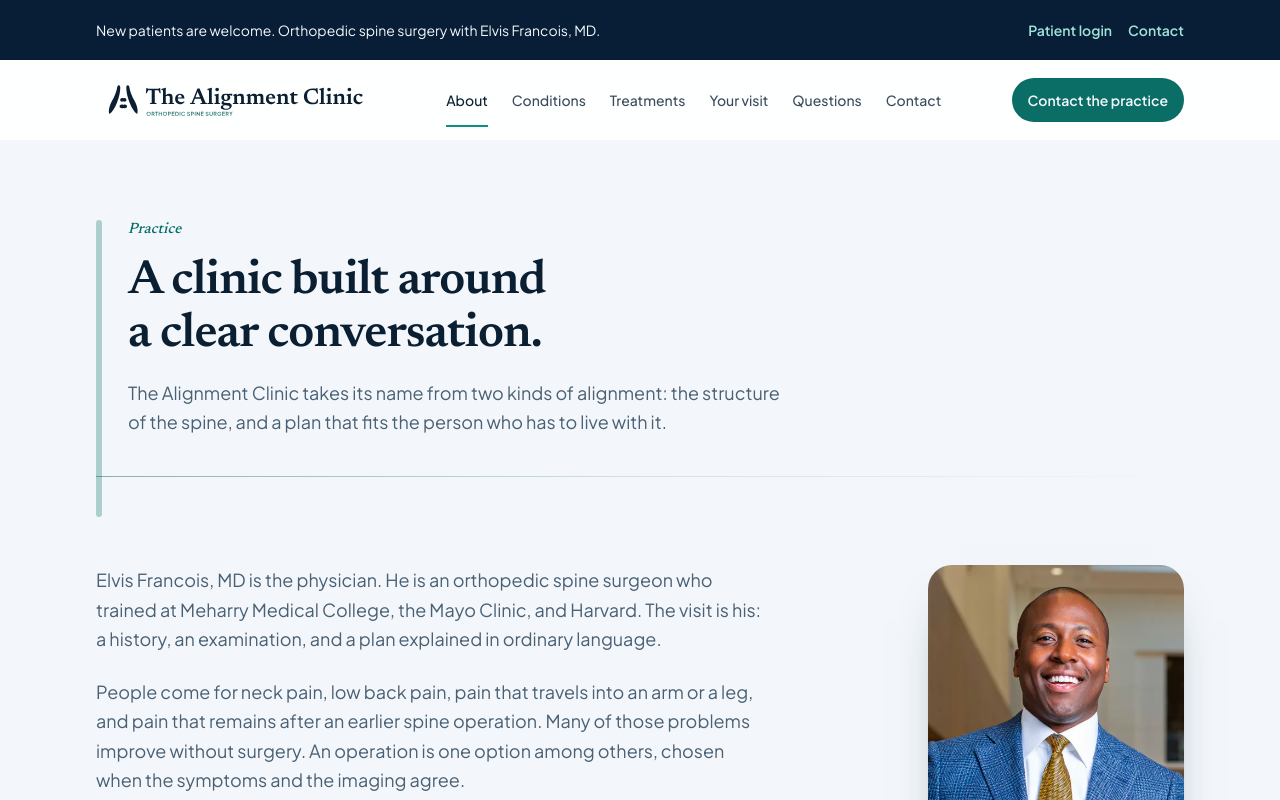
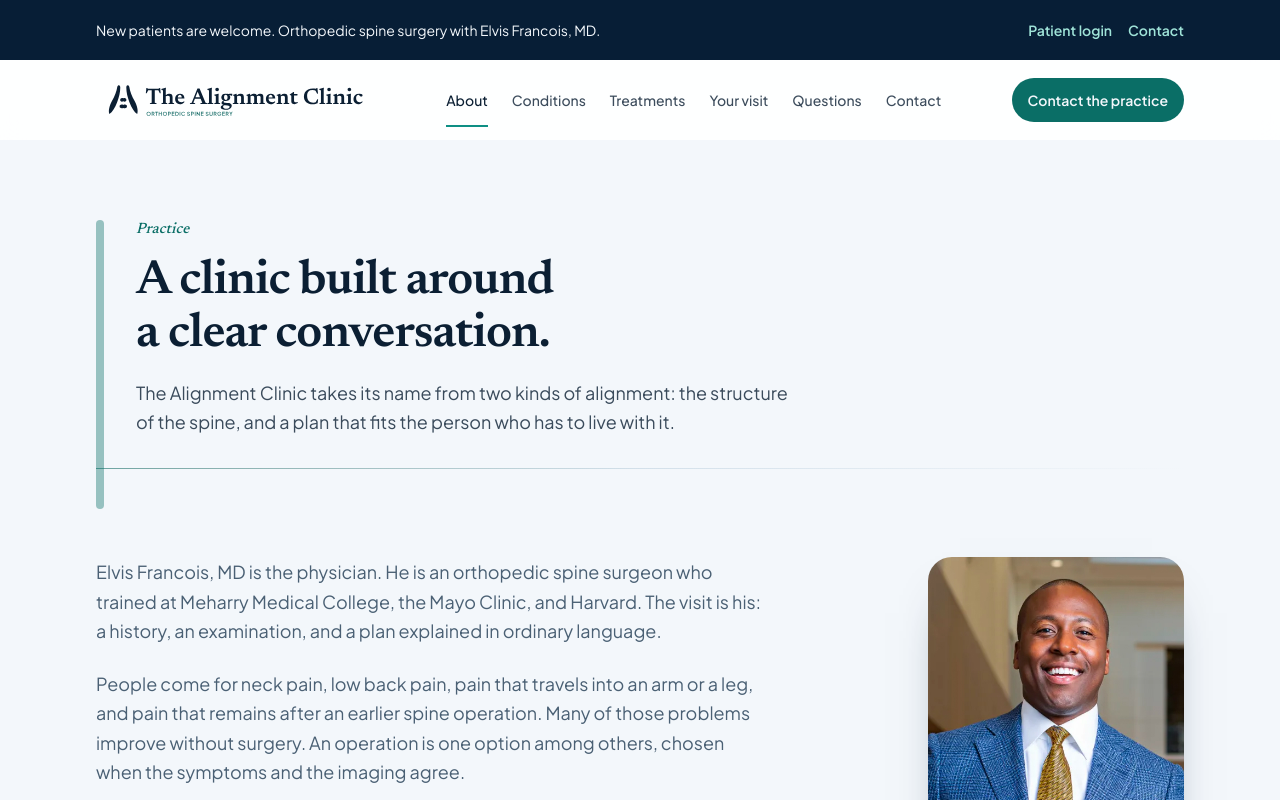
Before and after one commit to AntimatterIDE/elvis-practice, a Next.js app: page /about in a window 1280 px wide. Shown: the top 800 px of the page. Built offline with nearby package versions, Linux system fonts and the light colour scheme.

Commit message:
antimatter: checkpoint ch_muwznnt9_1

```diff
--- a/components/site/page-intro.tsx
+++ b/components/site/page-intro.tsx
@@ -9,16 +9,16 @@ export function PageIntro({
 }) {
   return (
     <header className="relative pb-10">
-      {/* decorative accent bar */}
-      <div className="absolute top-0 left-0 h-full w-1 rounded-full bg-oxide-deep/30 sm:w-1.5" />
-      <div className="pl-6 sm:pl-8">
+      {/* brand accent bar */}
+      <div className="absolute top-0 left-0 h-full w-1 rounded-full bg-oxide-deep/40 sm:w-1.5 md:w-2" />
+      <div className="pl-6 sm:pl-8 md:pl-10">
         <p className="kicker text-oxide-deep">{kicker}</p>
         <h1 className="mt-4 max-w-3xl font-display text-4xl font-semibold leading-[1.1] tracking-tight text-ink md:text-5xl">
           {title}
         </h1>
-        <p className="mt-4 max-w-2xl text-lg leading-relaxed text-muted">{lede}</p>
+        <p className="mt-4 max-w-2xl text-lg leading-relaxed text-ink/80">{lede}</p>
       </div>
-      <div className="mt-10 h-px bg-gradient-to-r from-oxide-deep/50 via-line to-transparent" />
+      <div className="mt-8 h-px bg-gradient-to-r from-oxide-deep/60 via-line to-transparent" />
     </header>
   );
 }
```
